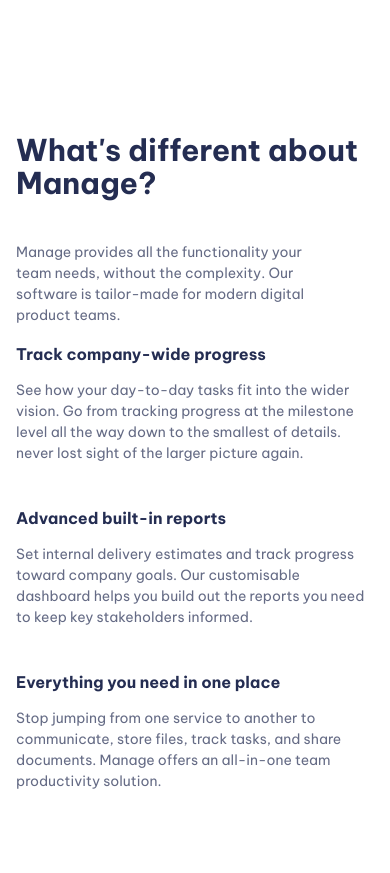
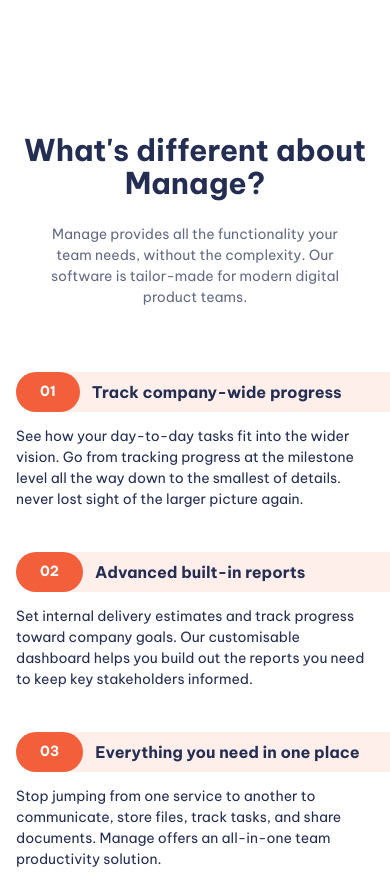
Before and after one commit to HeyImGerren/fem-manage-landing-page, a website built with Vite: page index.html in a window 390 px wide. Shown: the part 840-1713 px from the top of the page. Built offline with nearby package versions, Linux system fonts and the light colour scheme.

Commit message:
added numbered orange pills to the list items & added orange background to titles for  mobile screens

```diff
--- a/index.html
+++ b/index.html
@@ -61,7 +61,7 @@
       <section class="padding-block-900">
         <div class="container">
           <div class="even-columns">
-            <div class="flow">
+            <div class="flow text-center-sm-only margin-bottom-700" style="--flow-spacer: 1.5rem">
               <h2 class="fs-secondary-heading fw-bold">What's different about Manage?</h2>
               <p>Manage provides all the functionality your team needs, without the complexity. Our software is tailor-made for modern digital product teams.</p>
             </div>
@@ -71,20 +71,20 @@
                   <!-- the reason for the div inside of the li is because you want the spacing from the title to the paragraph to be smaller than the --flow-spacer size
                   you want it to still do the same style where it doesn't select the 1st child (heading), but you want want the space to be less than the normal flow -->
                   <div class="flow" style="--flow-spacer: 1em">
-                    <h3 class="fs-600 fw-bold">Track company-wide progress</h3>
-                    <p data-width="wide">See how your day-to-day tasks fit into the wider vision. Go from tracking progress at the milestone level all the way down to the smallest of details. never lost sight of the larger picture again.</p>
+                    <h3 class="numbered-items__title | fs-600 fw-bold">Track company-wide progress</h3>
+                    <p class="numbered-items__body" data-width="wide">See how your day-to-day tasks fit into the wider vision. Go from tracking progress at the milestone level all the way down to the smallest of details. never lost sight of the larger picture again.</p>
                   </div>
                 </li>
                 <li>
                   <div class="flow" style="--flow-spacer: 1em">
-                    <h3 class="fs-600 fw-bold">Advanced built-in reports</h3>
-                    <p data-width="wide">Set internal delivery estimates and track progress toward company goals. Our customisable dashboard helps you build out the reports you need to keep key stakeholders informed.</p>
+                    <h3 class="numbered-items__title | fs-600 fw-bold">Advanced built-in reports</h3>
+                    <p class="numbered-items__body" data-width="wide">Set internal delivery estimates and track progress toward company goals. Our customisable dashboard helps you build out the reports you need to keep key stakeholders informed.</p>
                   </div>
                 </li>
                 <li>
                   <div class="flow" style="--flow-spacer: 1em">
-                    <h3 class="fs-600 fw-bold">Everything you need in one place</h3>
-                    <p data-width="wide">Stop jumping from one service to another to communicate, store files, track tasks, and share documents. Manage offers an all-in-one team productivity solution.</p>
+                    <h3 class="numbered-items__title | fs-600 fw-bold">Everything you need in one place</h3>
+                    <p class="numbered-items__body" data-width="wide">Stop jumping from one service to another to communicate, store files, track tasks, and share documents. Manage offers an all-in-one team productivity solution.</p>
                   </div>
                 </li>
               </ul>
--- a/style.css
+++ b/style.css
@@ -436,6 +436,91 @@
   }
 }
 
+/* NUMBERED ITEMS */
+.numbered-items {
+  /* the reset is important because if you had multiple lists they would just keep incrementing */
+  /* the value "count" is just the name of our counter, you can name it anything you want */
+  counter-reset: count;
+  /* fit-content hits the max-content size, but when the screen gets too small it allows for line wraps */
+  width: fit-content;
+  margin-inline: auto;
+}
+
+.numbered-items li {
+  counter-increment: count;
+}
+
+.numbered-items div {
+  display: grid;
+  /* you must make this position relative because the title will be position absolute */
+  position: relative;
+  align-items: center;
+  column-gap: var(--size-300);
+  /* this means that the first column (which is just the pill shape with the number is the minimum width of the content, then the title after takes the rest of the space */
+  grid-template-columns: min-content 1fr;
+}
+
+.numbered-items__title {
+  grid-row: 1 / 2;
+  grid-column: 2 / 3;
+  line-height: 1;
+}
+
+.numbered-items__body {
+  /* makes it so that the paragraph takes up the proper width of the div */
+  grid-column: 1 / -1;
+}
+
+@media (min-width: 30em) {
+  .numbered-items__body {
+    /* makes it so that the paragraph lines up with the title nicely instead of with the number pill shape */
+    grid-column: 2 / -1;
+  }
+}
+
+.numbered-items div::before,
+.numbered-items div::after {
+  /* height is 40px because that's how big it is in the figma file */
+  height: 40px;
+}
+
+/* this is the pseudo element for the orange pill with the number in it */
+.numbered-items div::before {
+  content: "0" counter(count);
+  display: flex;
+  align-items: center;
+  color: var(--clr-neutral-100);
+  font-weight: var(--fw-bold);
+  background-color: var(--clr-accent-400);
+  padding: 0 var(--size-500);
+  /* height: 40px; */
+  border-radius: 100vw;
+  grid-row: 1 / 2;
+  grid-column: 1 / 2;
+}
+
+@media (max-width: 30em) {
+  /* this is just a pseudo-element that targets ONLY the orange in the background across the pill and title */
+  .numbered-items div::after {
+    --bg: var(--clr-accent-100);
+    content: "";
+    display: block;
+    /* sets the orange to be behind the numbered pill and the title */
+    z-index: -1;
+    /* the last 100vw is to square off the right hand side, it shoots off of the page so it looks squared off because you can't see the end where it rounds off */
+    border-radius: 100vw 0 0 100vw;
+    /* inset: 0 means top bottom left and right all have a margin of 0, which you want because you want it to apply to the whole line */
+    /* inset: 0 -100vw 0 0; */
+    grid-column: 1 / -1;
+    grid-row: 1 / 2;
+    /* the height is set to 40px because that is the height of the pill and we want it to always match */
+    /* height: 40px; */
+    /* this box shadow is here to fill in the gap at smaller screens on the right side so the orange shoots off the page, but since it's a box shadow it will not cause overflow since it is purely visual and contains no content */
+    box-shadow: 5em 0 0 var(--bg);
+    background: var(--bg);
+  }
+}
+
 /* Utility Classes */
 /* NOTE: because of the cascade, it is good to have your utility classes at the bottom of the styling sheet so that they always win out over the other styles that may override them */
 .visually-hidden {
@@ -455,11 +540,11 @@
   /* this is the max width of a container (taken from the figma file */
   --max-width: 1110px;
   /* this is the padding on either side on your page */
-  --padding: 1rem;
+  --container-padding: 1rem;
 
   /* will apply whichever property is smaller */
   /* 100% - var(--padding) stops the content from sticking to the side of the screen at smaller screen sizes, in the figma file, you can see at smaller screen sizes there is a 16px (1 rem) padding on either side of the container, but you want it to be *2 so that it's on either side */
-  width: min(var(--max-width), 100% - (var(--padding) * 2));
+  width: min(var(--max-width), 100% - (var(--container-padding) * 2));
   /* this is essentially centering the content */
   margin-inline: auto;
 }
@@ -501,6 +586,24 @@
 :where(.flow > :not(:first-child)) {
   /* this makes it so that if --flow-spacer is not defined, it will use 1em */
   margin-top: var(--flow-spacer, 3em);
+}
+
+.text-center {
+  text-align: center;
+}
+
+.text-center p {
+  margin-inline: auto;
+}
+
+@media (max-width: 50em) {
+  .text-center-sm-only {
+    text-align: center;
+  }
+
+  .text-center-sm-only p {
+    margin-inline: auto;
+  }
 }
 
 .text-primary-400 {
@@ -573,6 +676,10 @@
   padding-block: var(--size-700);
 }
 
+.margin-bottom-700 {
+  margin-block-end: var(--size-700);
+}
+
 .display-sm-none {
   display: none;
 }
```
